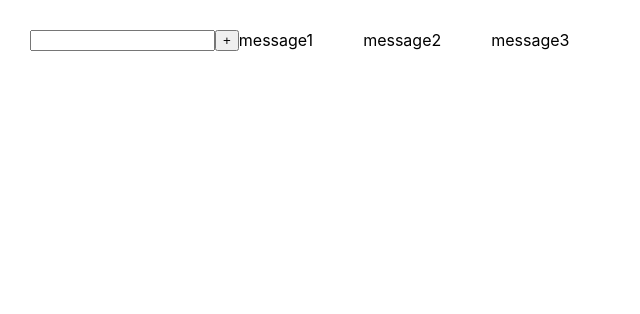
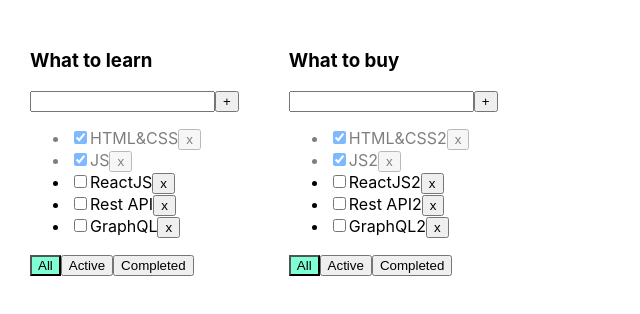
Before and after one commit to Wooxed/microtasks, a React (Create React App) app: page / in a window 1280 px wide. Shown: the top 314 px of the page, without its empty margins (0-640 px from the left). Built offline with nearby package versions, Linux system fonts and the light colour scheme.

Commit message:
associative array in Todolist

```diff
--- a/src/App.tsx
+++ b/src/App.tsx
@@ -1,39 +1,99 @@
 import React, {useState} from 'react';
 import './App.css';
-import {Input} from "./components/Input";
-import {Button} from "./components/Button";
+import {Todolist} from './Todolist';
+import {v1} from 'uuid'
+
+export type todolistsType = {
+    id: string
+    title: string
+    filter: FilterValuesType
+
+}
+
+export type FilterValuesType = "all" | "active" | "completed";
+
+function App() {
+
+    // let [tasks, setTasks] = useState([
+    //     {id: v1(), title: "HTML&CSS", isDone: true},
+    //     {id: v1(), title: "JS", isDone: true},
+    //     {id: v1(), title: "ReactJS", isDone: false},
+    //     {id: v1(), title: "Rest API", isDone: false},
+    //     {id: v1(), title: "GraphQL", isDone: false},
+    // ]);
+    // let [filter, setFilter] = useState<FilterValuesType>("all");
+
+    let todolistID1 = v1();
+    let todolistID2 = v1();
+
+    let [todolists, setTodolists] = useState<Array<todolistsType>>([
+        {id: todolistID1, title: 'What to learn', filter: 'all'},
+        {id: todolistID2, title: 'What to buy', filter: 'all'},
+    ])
+
+    let [tasks, setTasks] = useState({
+        [todolistID1]: [
+            {id: v1(), title: "HTML&CSS", isDone: true},
+            {id: v1(), title: "JS", isDone: true},
+            {id: v1(), title: "ReactJS", isDone: false},
+            {id: v1(), title: "Rest API", isDone: false},
+            {id: v1(), title: "GraphQL", isDone: false},
+        ],
+        [todolistID2]: [
+            {id: v1(), title: "HTML&CSS2", isDone: true},
+            {id: v1(), title: "JS2", isDone: true},
+            {id: v1(), title: "ReactJS2", isDone: false},
+            {id: v1(), title: "Rest API2", isDone: false},
+            {id: v1(), title: "GraphQL2", isDone: false},
+        ]
+    });
 
 
-function App() {
-    let [message, setMessage] = useState([
-        {message: 'message1'},
-        {message: 'message2'},
-        {message: 'message3'},
-    ])
-    let [title, setTitle] = useState('')
-
-
-    const addMessage = (title: string) => {
-        let newMessage = {message: title};
-        setMessage([newMessage, ...message])
+    function removeTask(todolistID: string, id: string) {
+        setTasks({...tasks, [todolistID]: tasks[todolistID].filter(filtered => filtered.id !== id)})
+        // let filteredTasks = tasks.filter(t => t.id != id);
+        // setTasks(filteredTasks);
     }
 
-    const callBackButtonHandler = () =>{
-        addMessage(title);
-        setTitle('')
+    function addTask(todolistID: string, title: string) {
+        let newTask = {id: v1(), title: title, isDone: false}
+        setTasks({...tasks, [todolistID]: [newTask, ...tasks[todolistID]]})
     }
+
+    function changeStatus(todolistID: string, taskId: string, isDone: boolean) {
+setTasks({...tasks, [todolistID]: tasks[todolistID].map(m=> m.id === taskId ? {...m, isDone} : m)})
+    }
+
+    function changeFilter(todolistID: string, value: FilterValuesType) {
+        setTodolists(todolists.map(filtered => filtered.id === todolistID ? {...filtered, filter: value} : filtered))
+    }
+
     return (
-        <div className={'App'}>
-            <Input setTitle={setTitle} title={title}/>
-            <Button name={'+'} callBack={callBackButtonHandler}/>
-            {/*<FullInput addMessage={addMessage}/>*/}
-            {message.map((el, index) => {
-                return (<div key={index}>{el.message}</div>)
-            })
-            }
+        <div className="App">
+            {todolists.map((mapTodolist) => {
+                let tasksForTodolist = tasks[mapTodolist.id];
+                if (mapTodolist.filter === "active") {
+                    tasksForTodolist = tasks[mapTodolist.id].filter(t => !t.isDone);
+                }
+                if (mapTodolist.filter === "completed") {
+                    tasksForTodolist = tasks[mapTodolist.id].filter(t => t.isDone);
+                }
+                return (
+                    <Todolist
+                        key={mapTodolist.id}
+                        todolistID={mapTodolist.id}
+                        title={mapTodolist.title}
+                        tasks={tasksForTodolist}
+                        removeTask={removeTask}
+                        changeFilter={changeFilter}
+                        addTask={addTask}
+                        changeTaskStatus={changeStatus}
+                        filter={mapTodolist.filter}
+                    />
+                )
+            })}
         </div>
-    )
-        ;
+    );
 }
 
 export default App;
--- /dev/null
+++ b/src/Todolist.tsx
@@ -0,0 +1,92 @@
+import React, {ChangeEvent, KeyboardEvent, useState} from 'react';
+import {FilterValuesType} from './App';
+
+type TaskType = {
+    id: string
+    title: string
+    isDone: boolean
+}
+
+type PropsType = {
+    title: string
+    tasks: Array<TaskType>
+    removeTask: (todolistID: string, taskId: string) => void
+    changeFilter: (todolistID: string, value: FilterValuesType) => void
+    addTask: (todolistID: string, title: string) => void
+    changeTaskStatus: (todolistID: string, taskId: string, isDone: boolean) => void
+    filter: FilterValuesType
+    todolistID: string
+}
+
+export function Todolist(props: PropsType) {
+
+    let [title, setTitle] = useState("")
+    let [error, setError] = useState<string | null>(null)
+
+    const addTask = () => {
+        if (title.trim() !== "") {
+            props.addTask(props.todolistID, title.trim());
+            setTitle("");
+        } else {
+            setError("Title is required");
+        }
+    }
+
+    const onChangeHandler = (e: ChangeEvent<HTMLInputElement>) => {
+        setTitle(e.currentTarget.value)
+    }
+
+    const onKeyPressHandler = (e: KeyboardEvent<HTMLInputElement>) => {
+        setError(null);
+        if (e.charCode === 13) {
+            addTask();
+        }
+    }
+
+    const onAllClickHandler = () => props.changeFilter(props.todolistID, "all");
+    const onActiveClickHandler = () => props.changeFilter(props.todolistID, "active");
+    const onCompletedClickHandler = () => props.changeFilter(props.todolistID, "completed");
+
+
+    return <div>
+        <h3>{props.title}</h3>
+        <div>
+            <input value={title}
+                   onChange={onChangeHandler}
+                   onKeyUp={onKeyPressHandler}
+                   className={error ? "error" : ""}
+            />
+            <button onClick={addTask}>+</button>
+            {error && <div className="error-message">{error}</div>}
+        </div>
+        <ul>
+            {
+                props.tasks.map(t => {
+                    const onClickHandler = () => props.removeTask(props.todolistID, t.id)
+                    const onChangeHandler = (e: ChangeEvent<HTMLInputElement>) => {
+                        props.changeTaskStatus(props.todolistID, t.id, e.currentTarget.checked);
+                    }
+
+                    return <li key={t.id} className={t.isDone ? "is-done" : ""}>
+                        <input type="checkbox"
+                               onChange={onChangeHandler}
+                               checked={t.isDone}/>
+                        <span>{t.title}</span>
+                        <button onClick={onClickHandler}>x</button>
+                    </li>
+                })
+            }
+        </ul>
+        <div>
+            <button className={props.filter === 'all' ? "active-filter" : ""}
+                    onClick={onAllClickHandler}>All
+            </button>
+            <button className={props.filter === 'active' ? "active-filter" : ""}
+                    onClick={onActiveClickHandler}>Active
+            </button>
+            <button className={props.filter === 'completed' ? "active-filter" : ""}
+                    onClick={onCompletedClickHandler}>Completed
+            </button>
+        </div>
+    </div>
+}
```
